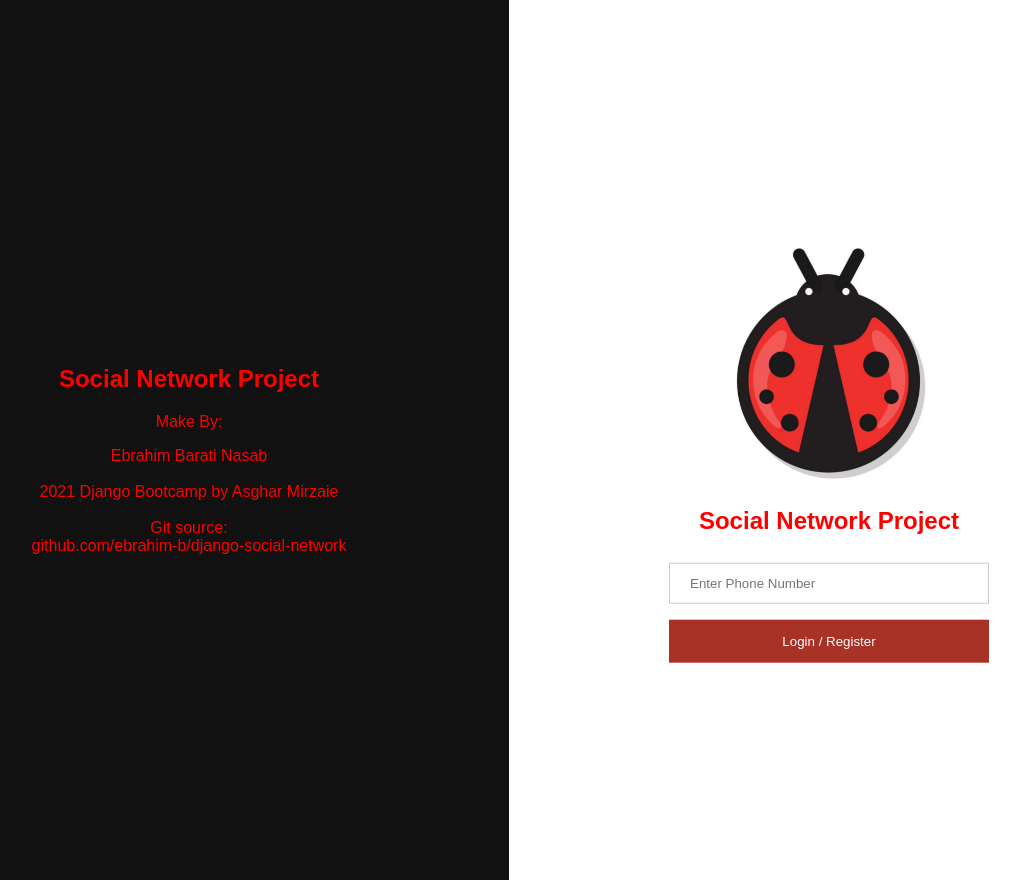
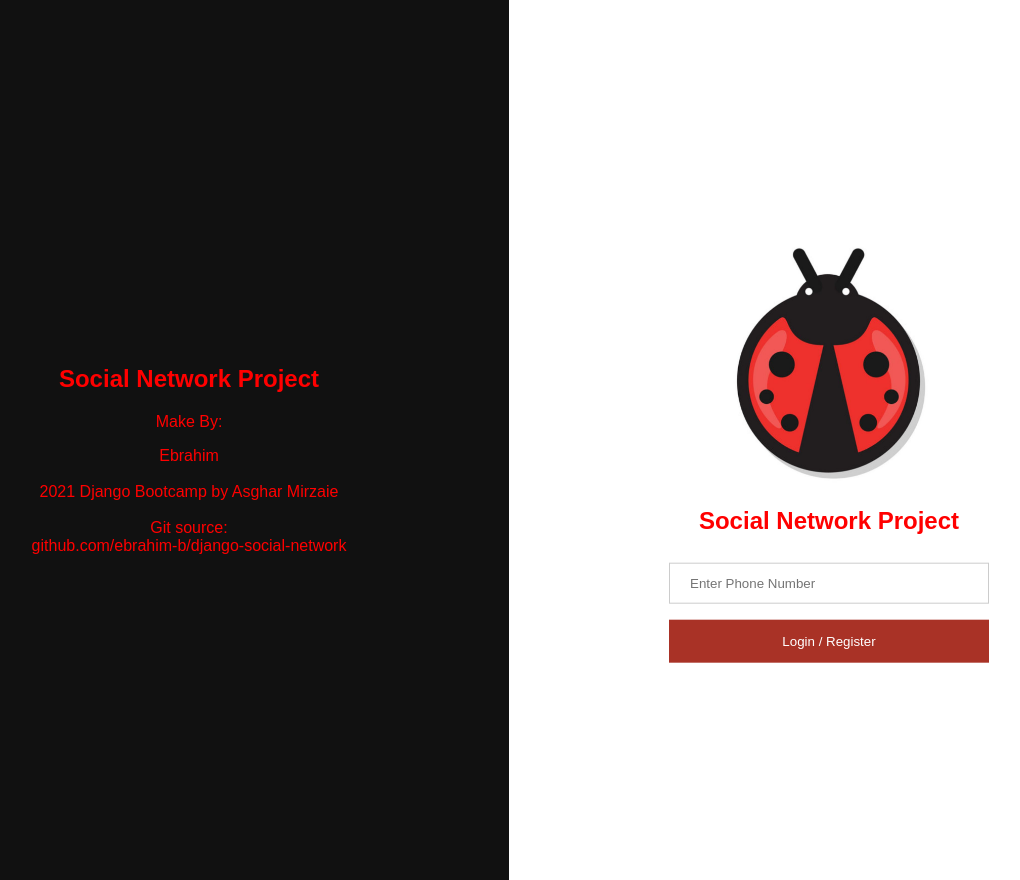
Before and after one commit to ebrahim-b/django-social-network, a Django app: page / in a window 1280 px wide. Shown: the whole page, without its empty margins (131-1151 px from the left). Run offline with Django 3.2, Linux system fonts and the light colour scheme.

Commit message:
Update base.html

```diff
--- a/accounts/templates/base.html
+++ b/accounts/templates/base.html
@@ -94,7 +94,7 @@ img.avatar {
   <div class="centered">
     <h2>Social Network Project</h2>
     <p>Make By:</p>
-    Ebrahim Barati Nasab<br><br>
+    Ebrahim<br><br>
     2021 Django Bootcamp by Asghar Mirzaie<br><br>
 
      Git source:<br> github.com/ebrahim-b/django-social-network
```
